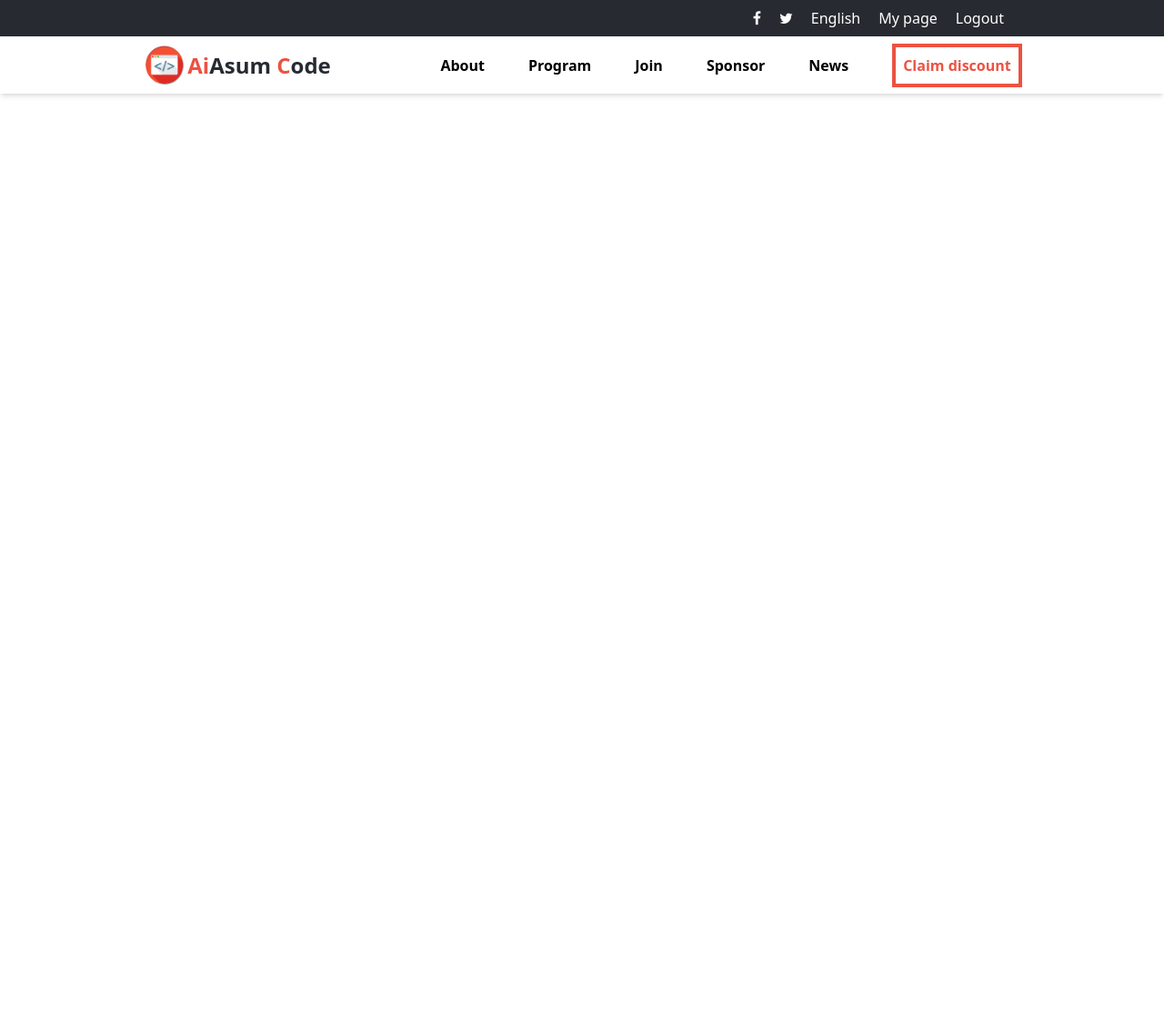
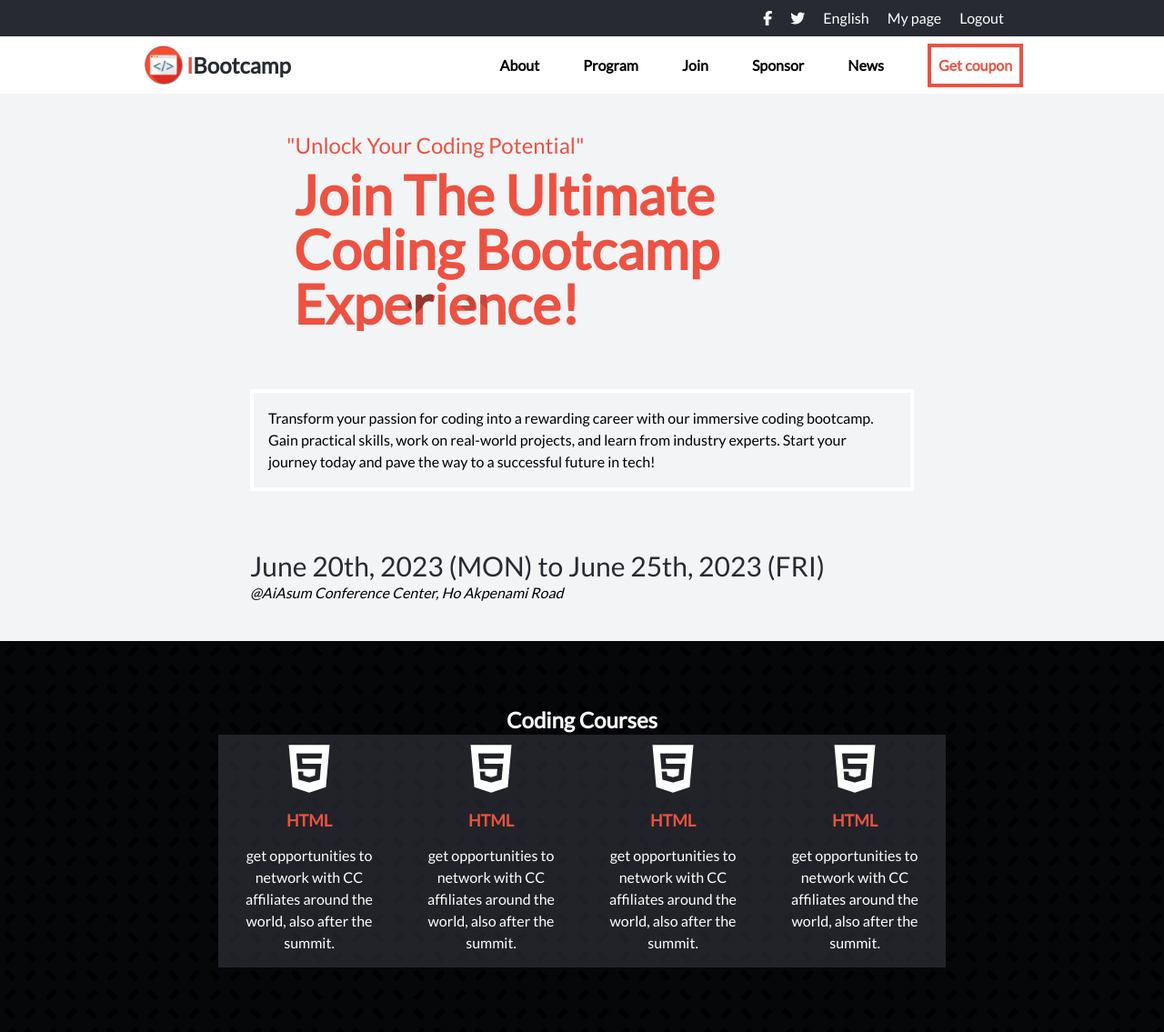
Before and after one commit to AsumVictor/AiAsum-bootcamp-website, a website: page index.html in a window 1280 px wide. Shown: the whole page at 91% size. Before the commit the page ends 800 px from the top, so only its background shows below. Drawn offline with Linux system fonts and the light colour scheme.

Commit message:
Added hero section

```diff
--- a/index.html
+++ b/index.html
@@ -1,53 +1,102 @@
 <!DOCTYPE html>
 <html>
+
 <head>
   <meta charset="UTF-8" />
   <meta name="viewport" content="width=device-width, initial-scale=1.0" />
-    <link
-      rel="stylesheet"
-      href="https://cdnjs.cloudflare.com/ajax/libs/font-awesome/4.7.0/css/font-awesome.min.css"
-    />
+  <link rel="stylesheet" href="https://cdnjs.cloudflare.com/ajax/libs/font-awesome/4.7.0/css/font-awesome.min.css" />
+  <script src="https://kit.fontawesome.com/e9f5458810.js" crossorigin="anonymous"></script>
+  <link rel="preconnect" href="https://fonts.googleapis.com">
+  <link rel="preconnect" href="https://fonts.gstatic.com" crossorigin>
+  <link href="https://fonts.googleapis.com/css2?family=Lato&display=swap" rel="stylesheet">
   <link href="/dist/output.css" rel="stylesheet" />
+  <link href="input.css" rel="stylesheet" />
   <title>Elon Coding Bootcamp</title>
 </head>
+
 <body>
   <header>
-      <div
-        class="banner hidden w-full md:flex bg-veryDarkBlue py-2 pr-44 justify-end items-center gap-x-5 text-white"
-      >
+    <div class="banner hidden w-full md:flex bg-veryDarkBlue py-2 pr-44 justify-end items-center gap-x-5 text-white">
       <i class="fa fa-facebook"></i>
       <i class="fa fa-twitter"></i>
       <a href="#">English</a>
       <a href="#">My page</a>
       <a href="#">Logout</a>
     </div>
-      <nav
-        class="h-[63px] w-full bg-white shadow-md flex flex-row md:px-24 justify-around"
-      >
+    <nav class="h-[63px] w-full bg-white shadow-md flex flex-row md:px-10 justify-around">
       <a href="index.html" class="flex items-center">
         <img src="/images/logo.png" alt="brand-logo" class="w-[50px]" />
         <p class="text-2xl font-bold text-veryDarkBlue">
-            <span class="text-lightPink">Ai</span>Asum
-            <span class="text-lightPink">C</span>ode
+          <span class="text-lightPink">I</span>Bootcamp
         </p>
       </a>
-        <ul
-          class="list-none md:flex md:gap-9 lg:gap-12 items-center hidden font-semibold"
-        >
+      <ul class="list-none md:flex md:gap-9 lg:gap-12 items-center hidden font-semibold">
         <li><a href="#">About</a></li>
         <li><a href="#">Program</a></li>
         <li><a href="#">Join</a></li>
         <li><a href="#">Sponsor</a></li>
         <li><a href="#">News</a></li>
         <li>
-            <a href="#"
-              ><button class="p-2 border-4 border-lightPink text-lightPink font-bold">
-                Claim discount
-              </button></a
-            >
+          <a href="#"><button class="p-2 border-4 border-lightPink text-lightPink font-bold">
+              Get coupon
+            </button></a>
         </li>
       </ul>
     </nav>
   </header>
+  <main class="w-full">
+    <section id="hero-section" class="py-[41px] flex flex-col items-center bg-gray-100">
+      <p class="text-lightPink text-2xl text-left w-full md:w-[650px]">"Unlock Your Coding Potential"</p>
+      <h1 class="font-semibold px-2 mt-2 text-4xl md:text-6xl w-full md:w-[650px] capitalize">Join the Ultimate Coding
+        Bootcamp
+        Experience!</h1>
+      <p class="w-full md:w-[730px] p-4 bg-gray-100 border-4 border-white mt-16">
+        Transform your passion for coding into a rewarding career with our
+        immersive coding bootcamp. Gain practical skills, work on real-world
+        projects, and learn from industry experts. Start your journey today
+        and pave the way to a successful future in tech!
+      </p>
+      <div class="flex flex-col mt-16 w-full md:w-[730px]">
+        <p class=" text-xl md:text-3xl text-veryDarkBlue">
+          <time datetime="2023-06-20">June 20th, 2023 (MON)</time> to
+          <time datetime="2023-06-25">June 25th, 2023 (FRI)</time>
+        </p>
+        <p>
+        <address>@AiAsum Conference Center, Ho Akpenami Road</address>
+        </p>
+      </div>
+    </section>
+    <section id="resources-section" class="w-full py-[71px] bg-veryDarkBlue flex flex-col items-center gap-[24px]">
+      <h2 class="text-2xl capitalize text-white font-semibold">Coding Courses</h2>
+      <div class="flex flex-col md:flex-row gap-[3px] md:justify-center items-center">
+        <div class="course-card flex flex-row md:flex-col px-[13px] gap-[13px] pt-2 pb-[15px] max-w-[350px] md:w-[200px] items-center">
+          <p class="text-white"><i class="fa-brands fa-html5 text-6xl"></i></p>
+          <p class="font-bold text-[18px] text-lightPink">HTML</p>
+          <p class="text-center text-white">get opportunities to network with CC affiliates around the world, also after the summit.
+          </p>
+        </div>
+        <div class="course-card flex flex-row md:flex-col px-[13px] gap-[13px] pt-2 pb-[15px] max-w-[350px] md:w-[200px] items-center">
+          <p class="text-white"><i class="fa-brands fa-html5 text-6xl"></i></p>
+          <p class="font-bold text-[18px] text-lightPink">HTML</p>
+          <p class="text-center text-white">get opportunities to network with CC affiliates around the world, also after the summit.
+          </p>
+        </div>
+        <div class="course-card flex flex-row md:flex-col px-[13px] gap-[13px] pt-2 pb-[15px] max-w-[350px] md:w-[200px] items-center">
+          <p class="text-white"><i class="fa-brands fa-html5 text-6xl"></i></p>
+          <p class="font-bold text-[18px] text-lightPink">HTML</p>
+          <p class="text-center text-white">get opportunities to network with CC affiliates around the world, also after the summit.
+          </p>
+        </div>
+        <div class="course-card flex flex-row md:flex-col px-[13px] gap-[13px] pt-2 pb-[15px] max-w-[350px] md:w-[200px] items-center">
+          <p class="text-white"><i class="fa-brands fa-html5 text-6xl"></i></p>
+          <p class="font-bold text-[18px] text-lightPink">HTML</p>
+          <p class="text-center text-white">get opportunities to network with CC affiliates around the world, also after the summit.
+          </p>
+        </div>
+
+      </div>
+    </section>
+  </main>
 </body>
+
 </html>
--- a/input.css
+++ b/input.css
@@ -7,3 +7,23 @@
     --lightPink: #ec5242;
     --ash: #d3d3d3;
 }
+
+*{
+    font-family: 'Lato', sans-serif;
+}
+
+#hero-section h1 {
+    background-image: linear-gradient(var(--lightPink),var(--lightPink)), url('../images/hero-text-pattern.png');
+    background-blend-mode: multiply;
+    -webkit-background-clip: text;
+    -webkit-text-fill-color: transparent;
+}
+
+#resources-section {
+    background-image: linear-gradient(var(--darkBlue), var(--darkBlue)) ,url('./images/patternpad.png');
+    background-blend-mode: multiply;
+}
+
+.course-card {
+    background-color: #3b3e4585;
+}
--- a/tailwind.config.js
+++ b/tailwind.config.js
@@ -5,6 +5,7 @@ module.exports = {
     extend: {
       colors: {
         veryDarkBlue:' #272a31',
+        fadedDarkBlue: '#272a3196',
         lightPink:' #ec5242',
         ash:' #d3d3d3',
       }
```
Also changed, not shown: dist/output.css, images/coding background.jpg (added), images/coding background.png (added), images/hero-text-pattern.png (added), images/patternpad.png (added), images/resoures-section-bg-img.png (added), 1 other file. Lines whose indentation alone changed are shown as unchanged.
